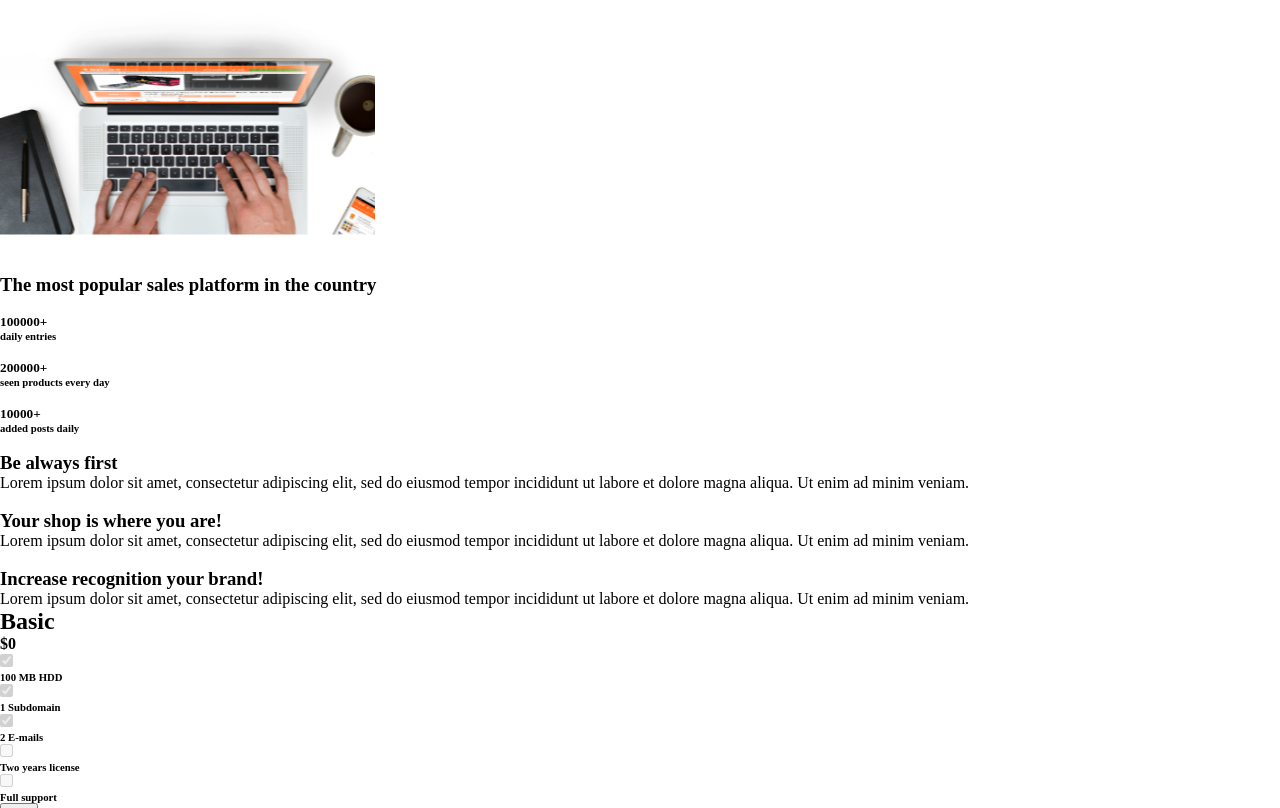
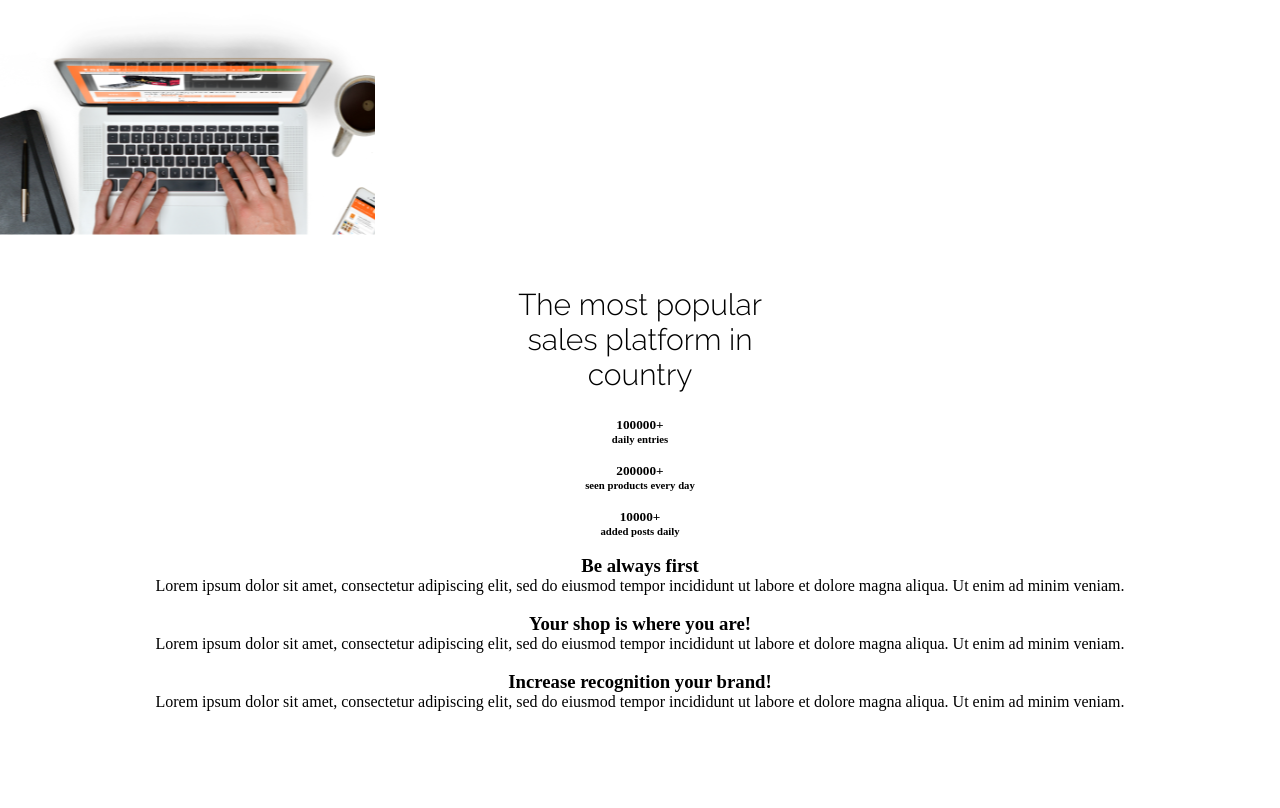
Before and after one commit to demilv/OxygenProyecto1, a website: page index.html in a window 1280 px wide. Shown: the part 431-1239 px from the top of the page. Drawn offline with nearby package versions, Linux system fonts and the light colour scheme.

Commit message:
css de title en section2

```diff
--- a/css/styles.scss
+++ b/css/styles.scss
@@ -9,3 +9,4 @@ body {
 
 @import 'styles/header.scss';
 @import 'styles/section1sellMore.scss';
+@import 'styles/section2advertisement.scss'
--- /dev/null
+++ b/css/styles/section2advertisement.scss
@@ -0,0 +1,14 @@
+.advertisement{
+    height:130.645rem;
+    text-align:center;
+    margin-top: 0.813rem;
+    &__title{
+        margin: 0 auto;
+        width:19.563rem;
+        height:7rem;
+        font-family: "Raleway", sans-serif;
+        font-weight: 300;
+        line-height: 2.188rem;
+        font-size:1.875rem;
+    }
+}
--- a/index.html
+++ b/index.html
@@ -25,9 +25,9 @@
         <img class="sellMore__image" src="./assets/Section1Phone.png"/>
     </section>
 
-    <section class="Advertisement">
-        <h3 class="Advertisement__title">The most popular sales platform in the country</h3>
-        <article class="Advertisement__achievements">
+    <section class="advertisement">
+        <h3 class="advertisement__title">The most popular sales platform in country</h3>
+        <article class="advertisement__achievements">
             <img />
             <img />
             <h5>100000+</h5>
@@ -44,22 +44,22 @@
             <h6>added posts daily</h6>
         </article>
 
-        <aside class="Advertisement__goforit">
-            <div class="Advertisement__goforit__1">
+        <aside class="advertisement__goforit">
+            <div class="advertisement__goforit__1">
                 <img />
                 <img />
                 <h3>Be always first</h3>
                 <p>Lorem ipsum dolor sit amet, consectetur adipiscing elit, sed do eiusmod tempor incididunt ut labore et dolore magna aliqua. Ut enim ad minim veniam.</p>
             </div>
 
-            <div class="Advertisement__goforit__2">
+            <div class="advertisement__goforit__2">
                 <img />
                 <img />
                 <h3>Your shop is where you are!</h3>
                 <p>Lorem ipsum dolor sit amet, consectetur adipiscing elit, sed do eiusmod tempor incididunt ut labore et dolore magna aliqua. Ut enim ad minim veniam.</p>
             </div>
 
-            <div class="Advertisement__goforit__3">
+            <div class="advertisement__goforit__3">
                 <img />
                 <img />
                 <h3>Increase recognition your brand!</h3>
```
Also changed, not shown: css/main.css, 1 other file.
